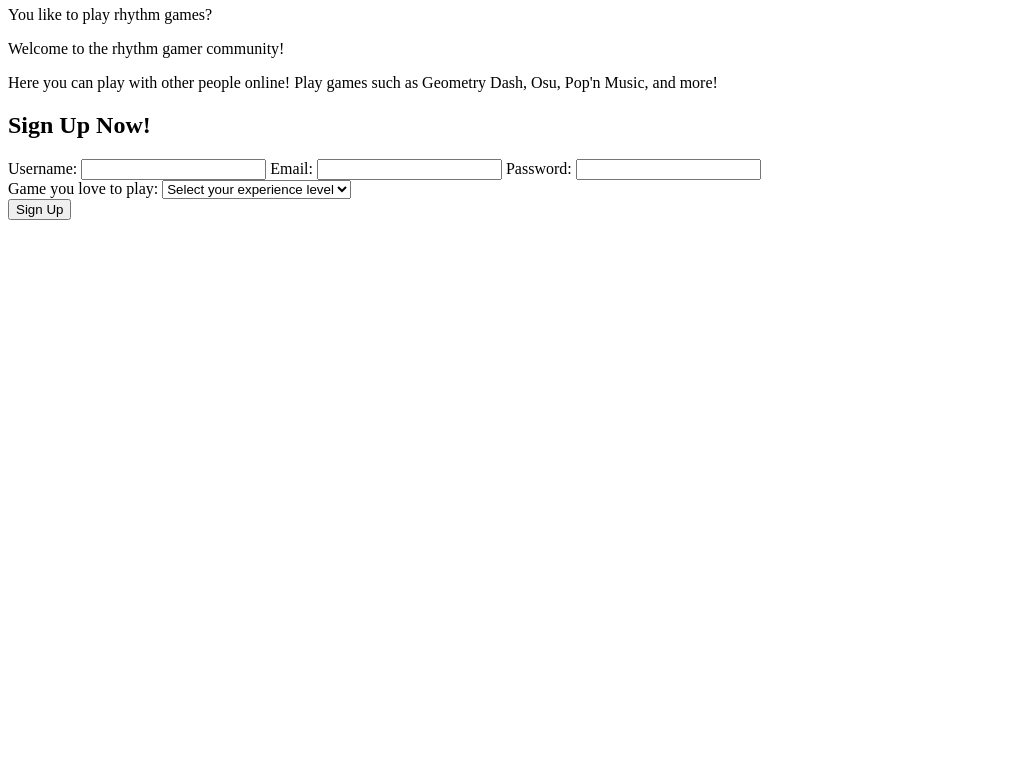
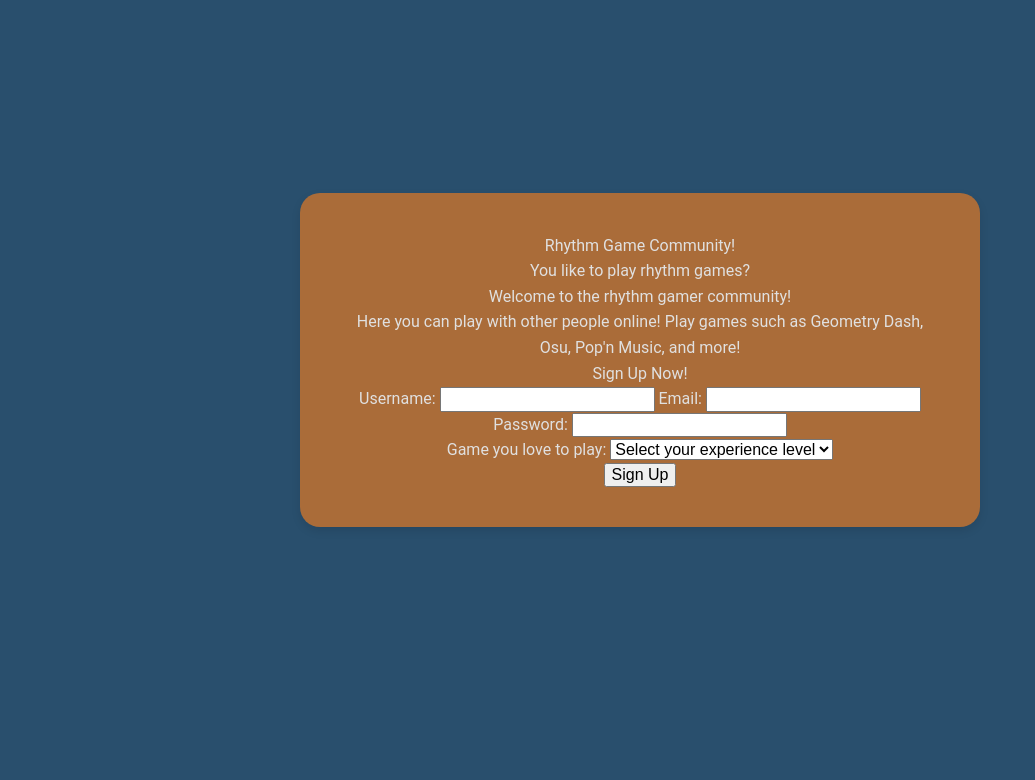
Before and after one commit to LThomas1504/project1_362, a plain HTML site: page index.html in a window 1280 px wide. Shown: the part 60-840 px from the top of the page, without its empty margins (0-1035 px from the left). Before the commit the page ends 800 px from the top, so only its background shows below. Drawn offline with Linux system fonts and the light colour scheme.

Commit message:
adding back style

```diff
--- a/index.html
+++ b/index.html
@@ -2,6 +2,8 @@
     <div class="container">
         <header class="Header">
             <h1>Rhythm Game Community!</h1>
+			  <link rel="stylesheet" href="css/reset.css">
+              <link rel="stylesheet" href="css/style.css">
         </header>
         <main>
             <section id="welcome-text">
```
